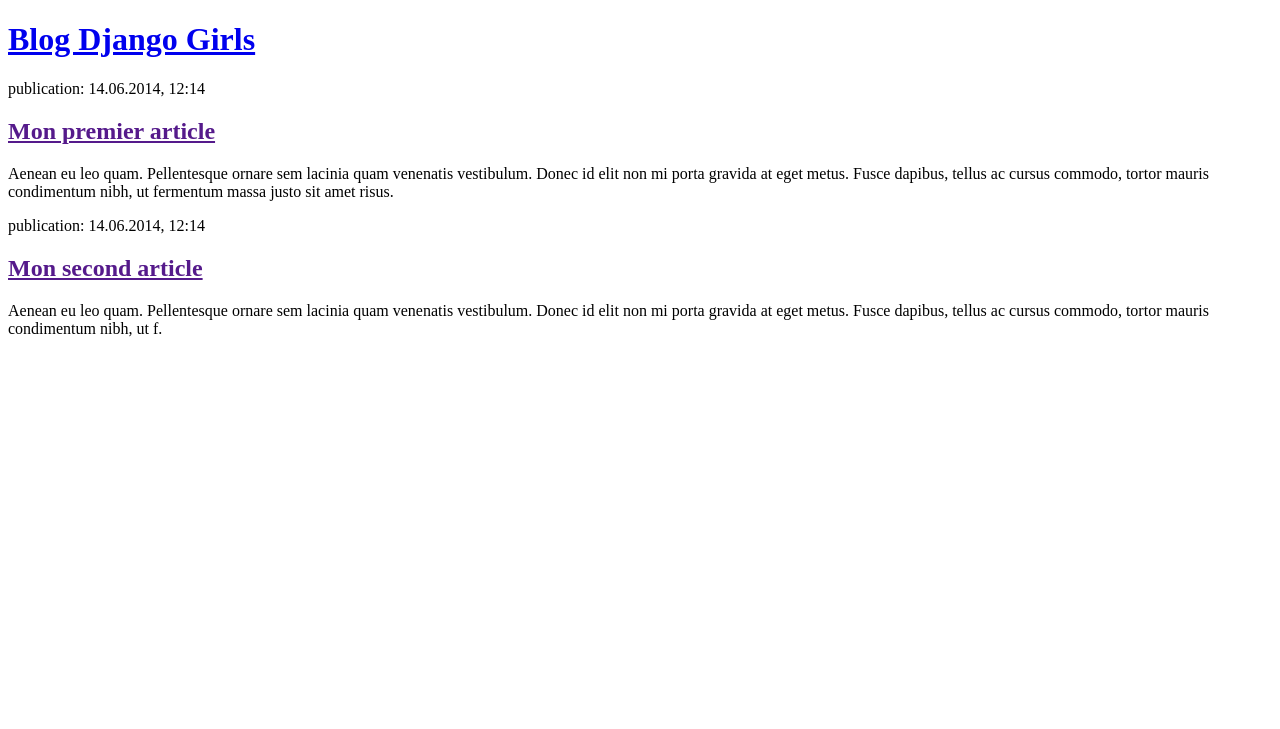
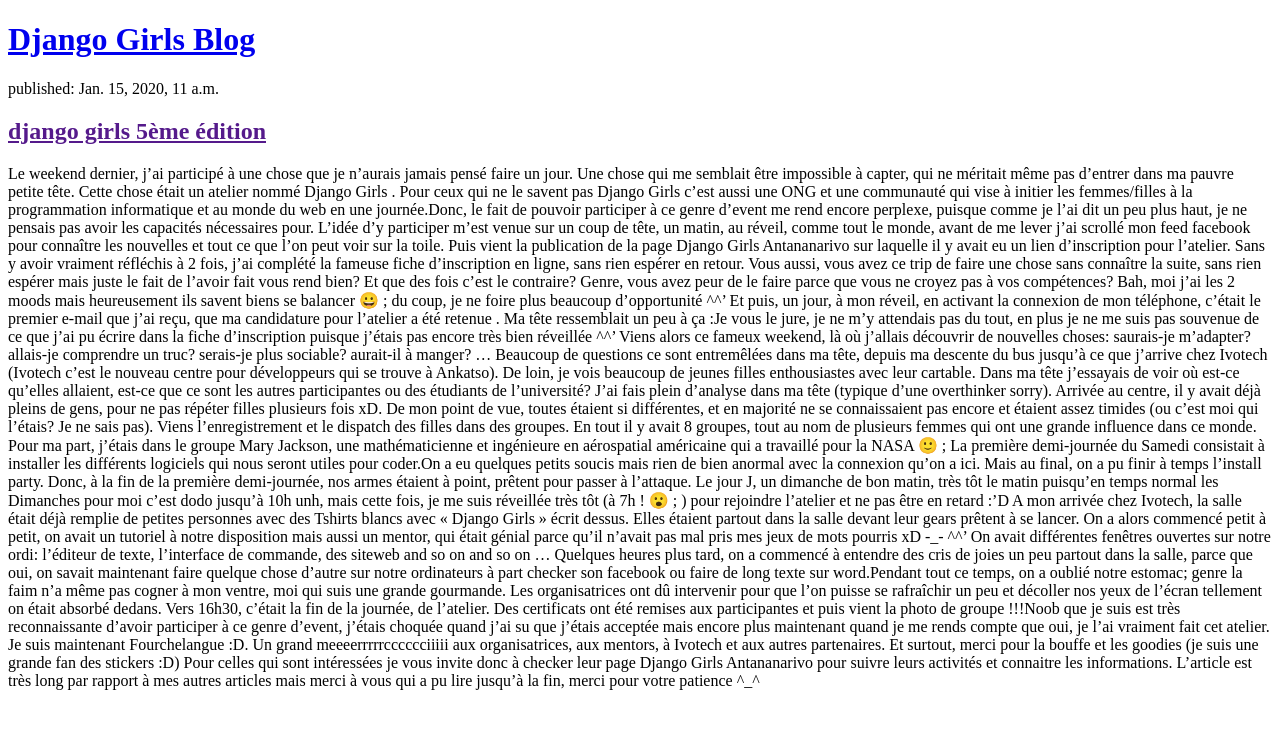
Before and after one commit to Voarintsoa/My-new-blog, a Django app: page / in a window 1280 px wide. Shown: the top 729 px of the page. Run offline with Django 3.2, Linux system fonts and the light colour scheme; tables that the repository leaves empty hold one stand-in row (values such as "Sample post").

Commit message:
Modification des templates to afficher les posts contenus dans la base de données.

```diff
--- a/blog/templates/blog/post_list.html
+++ b/blog/templates/blog/post_list.html
@@ -5,19 +5,36 @@
     </head>
     <body>
         <header>
-            <h1><a href="/">Blog Django Girls</a></h1>
+            <h1><a href="/">Django Girls Blog</a></h1>
         </header>
 
-        <article>
-            <time>publication: 14.06.2014, 12:14</time>
-            <h2><a href="">Mon premier article</a></h2>
-            <p>Aenean eu leo quam. Pellentesque ornare sem lacinia quam venenatis vestibulum. Donec id elit non mi porta gravida at eget metus. Fusce dapibus, tellus ac cursus commodo, tortor mauris condimentum nibh, ut fermentum massa justo sit amet risus.</p>
-        </article>
-
-        <article>
-            <time>publication: 14.06.2014, 12:14</time>
-            <h2><a href="">Mon second article</a></h2>
-            <p>Aenean eu leo quam. Pellentesque ornare sem lacinia quam venenatis vestibulum. Donec id elit non mi porta gravida at eget metus. Fusce dapibus, tellus ac cursus commodo, tortor mauris condimentum nibh, ut f.</p>
-        </article>
+        {% for post in posts %}
+            <article>
+                <time>published: {{ post.published_date }}</time>
+                <h2><a href="">django girls 5ème édition</a></h2>
+                <p>Le weekend dernier, j’ai participé à une chose que je n’aurais jamais pensé faire un jour. Une chose qui me semblait être impossible à capter, qui ne méritait même pas d’entrer dans ma pauvre petite tête.
+                    Cette chose était un atelier nommé Django Girls . Pour ceux qui ne le savent pas Django Girls c’est aussi une ONG et une communauté qui vise à initier les femmes/filles à la programmation informatique et au monde du web en une journée.Donc, le fait de pouvoir participer à ce genre d’event me rend encore perplexe, puisque comme je l’ai dit un peu plus haut, je ne pensais pas avoir les capacités nécessaires pour.
+                    L’idée d’y participer m’est venue sur un coup de tête, un matin, au réveil, comme tout le monde, avant de me lever j’ai scrollé mon feed facebook pour connaître les nouvelles et tout ce que l’on peut voir sur la toile. Puis vient la publication de la page Django Girls Antananarivo sur laquelle il y avait eu un lien d’inscription pour l’atelier.
+                    Sans y avoir vraiment réfléchis à 2 fois, j’ai complété la fameuse fiche d’inscription en ligne, sans rien espérer en retour. Vous aussi, vous avez ce trip de faire une chose sans connaître la suite, sans rien espérer mais juste le fait de l’avoir fait vous rend bien? Et que des fois c’est le contraire? Genre, vous avez peur de le faire parce que vous ne croyez pas à vos compétences? Bah, moi j’ai les 2 moods mais heureusement ils savent biens se balancer &#128512
+                    ; du coup, je ne foire plus beaucoup d’opportunité ^^’
+                    Et puis, un jour, à mon réveil, en activant la connexion de mon téléphone, c’était le premier e-mail que j’ai reçu, que ma candidature pour l’atelier a été retenue . Ma tête ressemblait un peu à ça :Je vous le jure, je ne m’y attendais pas du tout, en plus je ne me suis pas souvenue de ce que j’ai pu écrire dans la fiche d’inscription puisque j’étais pas encore très bien réveillée ^^’
+                    Viens alors ce fameux weekend, là où j’allais découvrir de nouvelles choses: saurais-je m’adapter? allais-je comprendre un truc? serais-je plus sociable? aurait-il à manger? … Beaucoup de questions ce sont entremêlées dans ma tête, depuis ma descente du bus jusqu’à ce que j’arrive chez Ivotech (Ivotech c’est le nouveau centre pour développeurs qui se trouve à Ankatso).
+                    De loin, je vois beaucoup de jeunes filles enthousiastes avec leur cartable. Dans ma tête j’essayais de voir où est-ce qu’elles allaient, est-ce que ce sont les autres participantes ou des étudiants de l’université? J’ai fais plein d’analyse dans ma tête (typique d’une overthinker sorry).
+                    Arrivée au centre, il y avait déjà pleins de gens, pour ne pas répéter filles plusieurs fois xD. De mon point de vue, toutes étaient si différentes, et en majorité ne se connaissaient pas encore et étaient assez timides (ou c’est moi qui l’étais? Je ne sais pas).
+                    Viens l’enregistrement et le dispatch des filles dans des groupes. En tout il y avait 8 groupes, tout au nom de plusieurs femmes qui ont une grande influence dans ce monde. Pour ma part, j’étais dans le groupe Mary Jackson, une mathématicienne et ingénieure en aérospatial américaine qui a travaillé pour la NASA &#128578
+                    ;
+                                  La première demi-journée du Samedi consistait à installer les différents logiciels qui nous seront utiles pour coder.On a eu quelques petits soucis mais rien de bien anormal avec la connexion qu’on a ici. Mais au final, on a pu finir à temps l’install party.
+                    Donc, à la fin de la première demi-journée, nos armes étaient à point, prêtent pour passer à l’attaque.
+                    Le jour J, un dimanche de bon matin, très tôt le matin puisqu’en temps normal les Dimanches pour moi c’est dodo jusqu’à 10h unh, mais cette fois, je me suis réveillée très tôt (à 7h ! &#128558
+                    ; ) pour rejoindre l’atelier et ne pas être en retard :’D
+                    A mon arrivée chez Ivotech, la salle était déjà remplie de petites personnes avec des Tshirts blancs avec « Django Girls » écrit dessus. Elles étaient partout dans la salle devant leur gears prêtent à se lancer.
+                    On a alors commencé petit à petit, on avait un tutoriel à notre disposition mais aussi un mentor, qui était génial parce qu’il n’avait pas mal pris mes jeux de mots pourris xD -_- ^^’ On avait différentes fenêtres ouvertes sur notre ordi: l’éditeur de texte, l’interface de commande, des siteweb and so on and so on …
+                                     Quelques heures plus tard, on a commencé à entendre des cris de joies un peu partout dans la salle, parce que oui, on savait maintenant faire quelque chose d’autre sur notre ordinateurs à part checker son facebook ou faire de long texte sur word.Pendant tout ce temps, on a oublié notre estomac; genre la faim n’a même pas cogner à mon ventre, moi qui suis une grande gourmande. Les organisatrices ont dû intervenir pour que l’on puisse se rafraîchir un peu et décoller nos yeux de l’écran tellement on était absorbé dedans.
+                                     Vers 16h30, c’était la fin de la journée, de l’atelier. Des certificats ont été remises aux participantes et puis vient la photo de groupe !!!Noob que je suis est très reconnaissante d’avoir participer à ce genre d’event, j’étais choquée quand j’ai su que j’étais acceptée mais encore plus maintenant quand je me rends compte que oui, je l’ai vraiment fait cet atelier. Je suis maintenant Fourchelangue :D. Un grand meeeerrrrrcccccciiiii aux organisatrices, aux mentors, à Ivotech et aux autres partenaires.
+                    Et surtout, merci pour la bouffe et les goodies (je suis une grande fan des stickers :D)
+                                            Pour celles qui sont intéressées je vous invite donc à checker leur page Django Girls Antananarivo  pour suivre leurs activités et connaitre les informations.
+                    L’article est très long par rapport à mes autres articles mais merci à vous qui a pu lire jusqu’à la fin, merci pour votre patience ^_^</p>
+            </article>
+        {% endfor %}
     </body>
 </html>
--- a/blog/views.py
+++ b/blog/views.py
@@ -1,5 +1,7 @@
 from django.shortcuts import render
+from django.utils import timezone
+from .models import Post
 
-# Create your views here.
 def post_list(request):
-    return render(request, 'blog/post_list.html', {})
+    posts = Post.objects.filter(published_date__lte=timezone.now()).order_by('published_date')
+    return render(request, 'blog/post_list.html', {'posts': posts})
--- a/mysite/settings.py
+++ b/mysite/settings.py
@@ -107,7 +107,7 @@
 
 LANGUAGE_CODE = 'en-us'
 
-TIME_ZONE = 'UTC'
+TIME_ZONE = 'Europe/Berlin'
 
 USE_I18N = True
 
```
